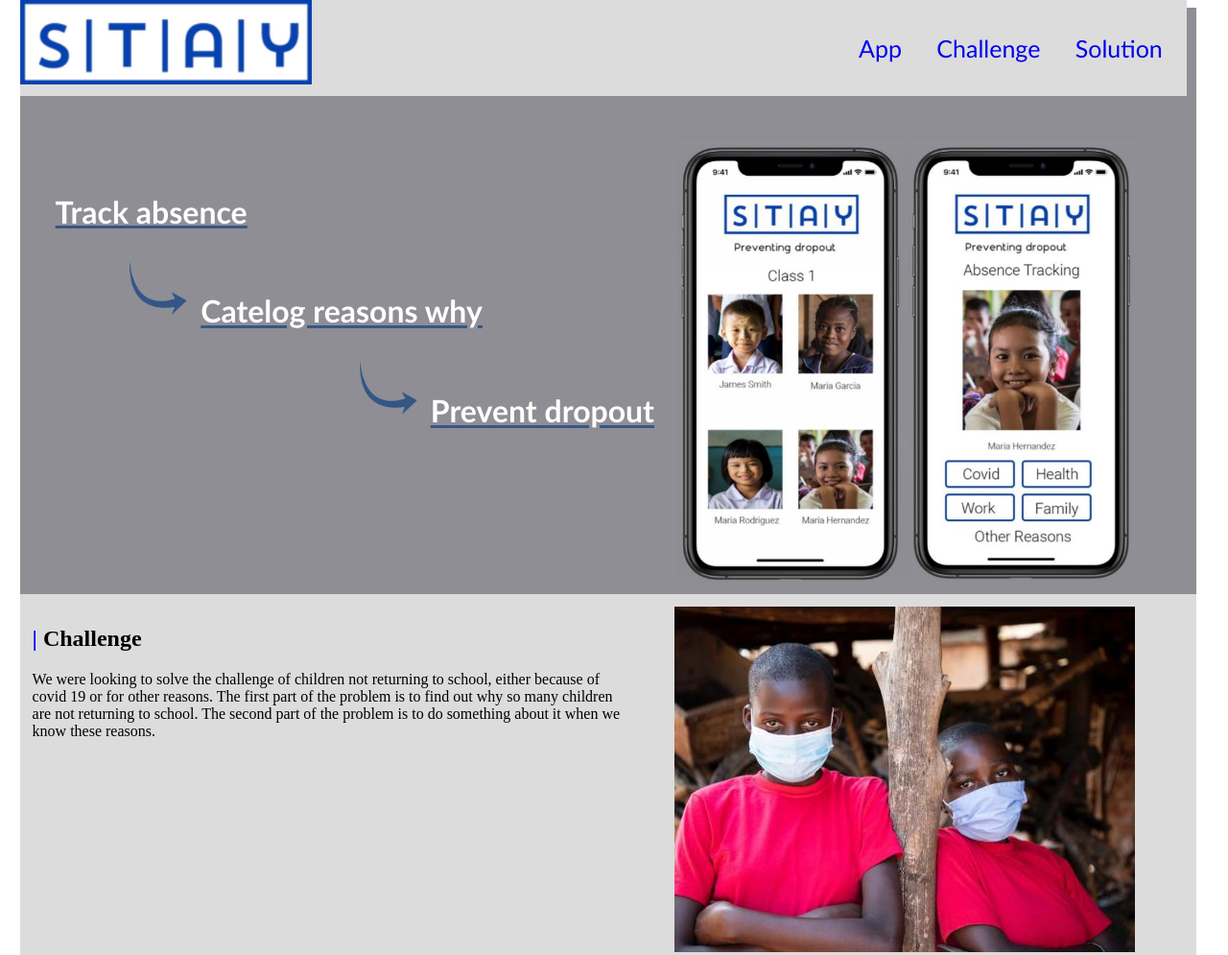
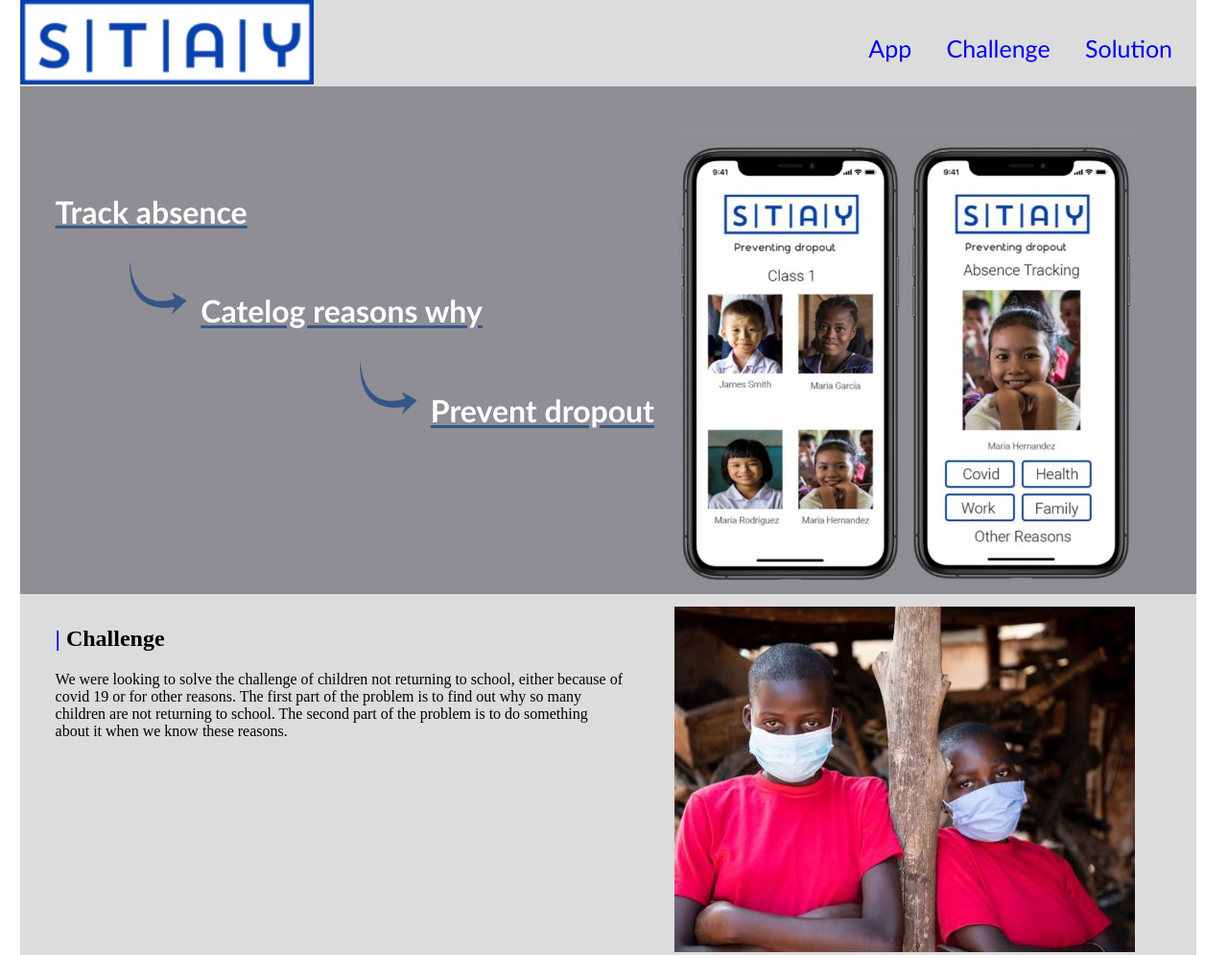
Before and after one commit to mariiinn/Dafe1200H20, a plain HTML site: page innovationCampWebsite.html in a window 1280 px wide. Shown: the top 995 px of the page at 96% size. Drawn offline with Linux system fonts and the light colour scheme.

Commit message:
Update stylesheet-innovation-camp.css

```diff
--- a/css/stylesheet-innovation-camp.css
+++ b/css/stylesheet-innovation-camp.css
@@ -8,16 +8,25 @@ h1 {
   color: white;
 }
 
+h2, p {
+  margin-left: 2%;
+}
+
 .blueLine {
   text-decoration: underline #355787;
 }
 
 .navigasjonsbar{
-  overflow: hidden;
+  height: 90px;
+  /*overflow: hidden;*/
   position: fixed;
   top: 0;
-  margin-left: 1%;
+  margin-left: 1vw;
+  margin-right: 1vw;
+  width: 95.8%;
+  /*margin-left: 1%;
   width: 95%;
+  */
 }
 
 ul.menu {
```
